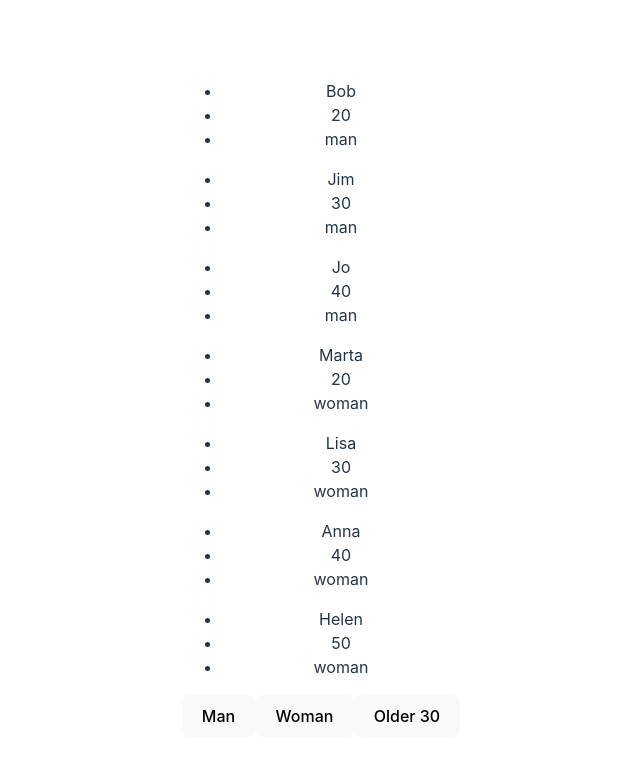
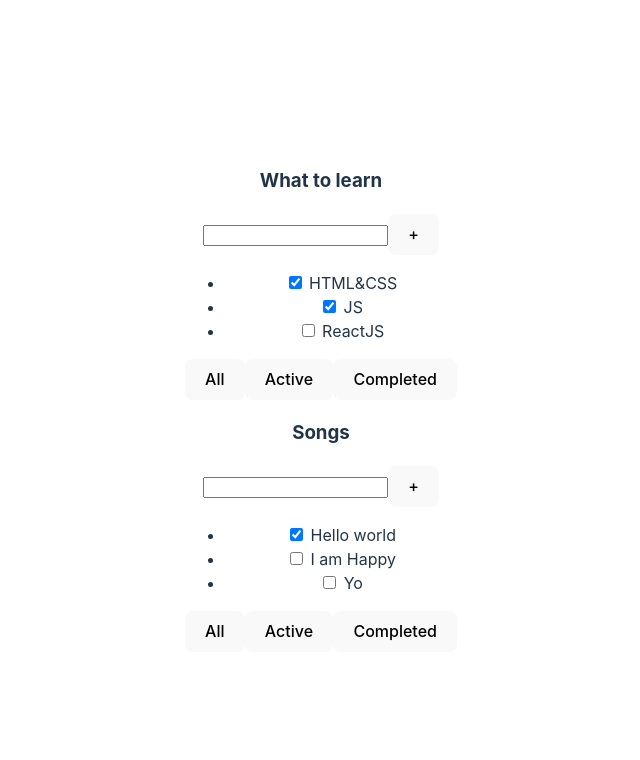
Before and after one commit to APTEMKA-87/vite_selftodo_1, a React (Vite) app: page / in a window 1280 px wide. Shown: the top 760 px of the page, without its empty margins (319-959 px from the left). Built offline with nearby package versions, Linux system fonts and the light colour scheme.

Commit message:
Начало 2го урока

```diff
--- a/src/App.tsx
+++ b/src/App.tsx
@@ -1,46 +1,25 @@
 import './App.css'
-import Todolist from "./Todolist";
-import {useState} from "react";
+import {Todolist} from "./Todolist";
 
-
-type SexType = 'man' | 'woman'
-
-export type PioplesType = {
-    name: string
-    age: number
-    sex: SexType
-}
 
 function App() {
 
-    const pioples: PioplesType[] = [
-        {name: 'Bob', age: 20, sex: 'man'},
-        {name: 'Jim', age: 30, sex: 'man'},
-        {name: 'Jo', age: 40, sex: 'man'},
-        {name: 'Marta', age: 20, sex: 'woman'},
-        {name: 'Lisa', age: 30, sex: 'woman'},
-        {name: 'Anna', age: 40, sex: 'woman'},
-        {name: 'Helen', age: 50, sex: 'woman'},
+    const tasks1 = [
+        { id: 1, title: "HTML&CSS", isDone: true },
+        { id: 2, title: "JS", isDone: true },
+        { id: 3, title: "ReactJS", isDone: false }
+    ]
+    const tasks2 = [
+        { id: 1, title: "Hello world", isDone: true },
+        { id: 2, title: "I am Happy", isDone: false },
+        { id: 3, title: "Yo", isDone: false }
     ]
 
-    const [filter, setFilter] = useState('')
-
-    let filteredPioples = pioples
-
-    if (filter === 'Man') {
-        filteredPioples = pioples.filter(p => p.sex === 'man')
-    }
-
-    const sexFilter = (value: string) => {
-        setFilter(value)
-    }
 
     return (
         <div className='App'>
-            <Todolist
-                pioples={filteredPioples}
-                sexFilter={sexFilter}
-            />
+            <Todolist title="What to learn" tasks={tasks1} />
+            <Todolist title="Songs" tasks={tasks2} />
         </div>
     )
 }
--- a/src/Todolist.tsx
+++ b/src/Todolist.tsx
@@ -1,29 +1,30 @@
-import {PioplesType} from "./App";
+type TaskType = {
+    id: number
+    title: string
+    isDone: boolean
+}
 
 type PropsType = {
-    pioples: PioplesType[]
-    sexFilter: (value: string) => void
+    title: string
+    tasks: Array<TaskType>
 }
 
-const Todolist = (props: PropsType) => {
-    return (
+export function Todolist(props: PropsType) {
+    return <div>
+        <h3>{props.title}</h3>
         <div>
-
-            {props.pioples.map(p => {
-                return <ul>
-                    <li>{p.name}</li>
-                    <li>{p.age}</li>
-                    <li>{p.sex}</li>
-                </ul>
-            })}
-
-            <button onClick={() => {props.sexFilter('Man')
-            }}>Man
-            </button>
-            <button>Woman</button>
-            <button>Older 30</button>
+            <input/>
+            <button>+</button>
         </div>
-    );
-};
-
-export default Todolist;
+        <ul>
+            <li><input type="checkbox" checked={props.tasks[0].isDone}/> <span>{props.tasks[0].title}</span></li>
+            <li><input type="checkbox" checked={props.tasks[1].isDone}/> <span>{props.tasks[1].title}</span></li>
+            <li><input type="checkbox" checked={props.tasks[2].isDone}/> <span>{props.tasks[2].title}</span></li>
+        </ul>
+        <div>
+            <button>All</button>
+            <button>Active</button>
+            <button>Completed</button>
+        </div>
+    </div>
+}
```
